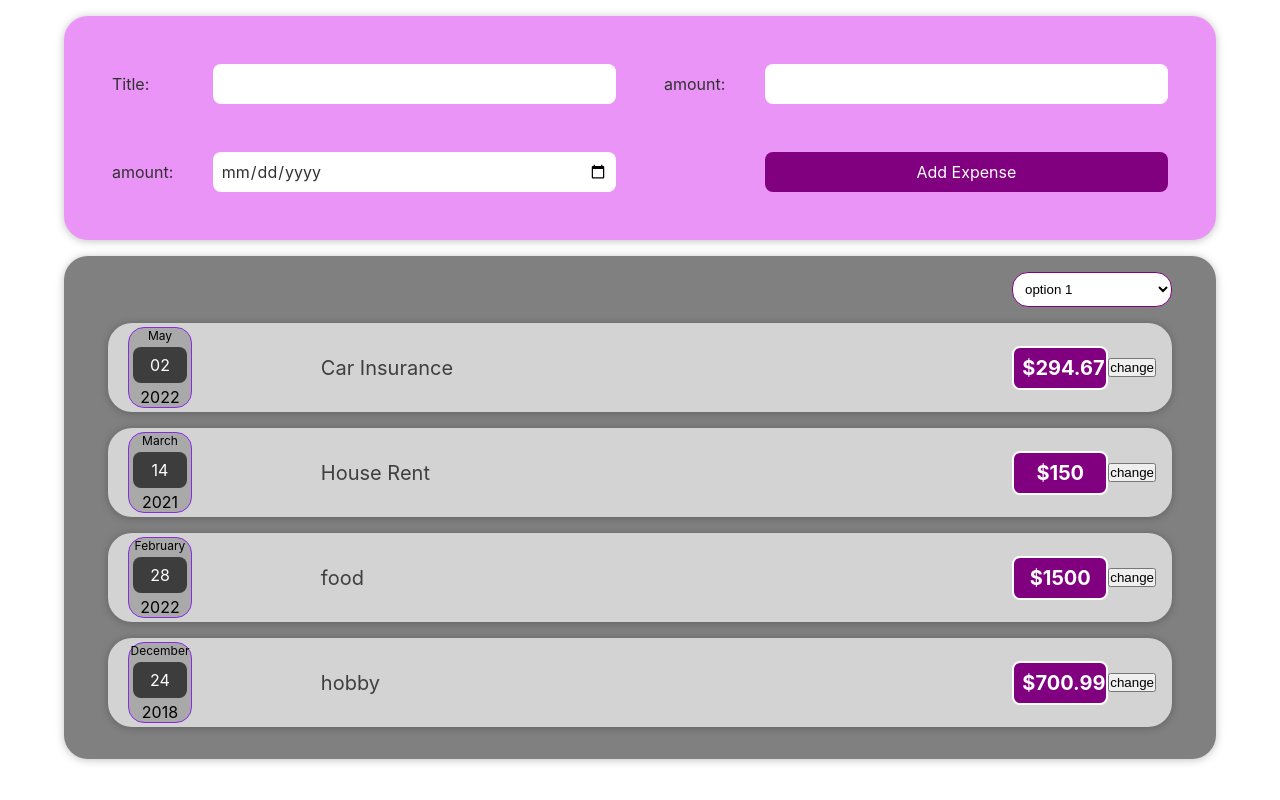
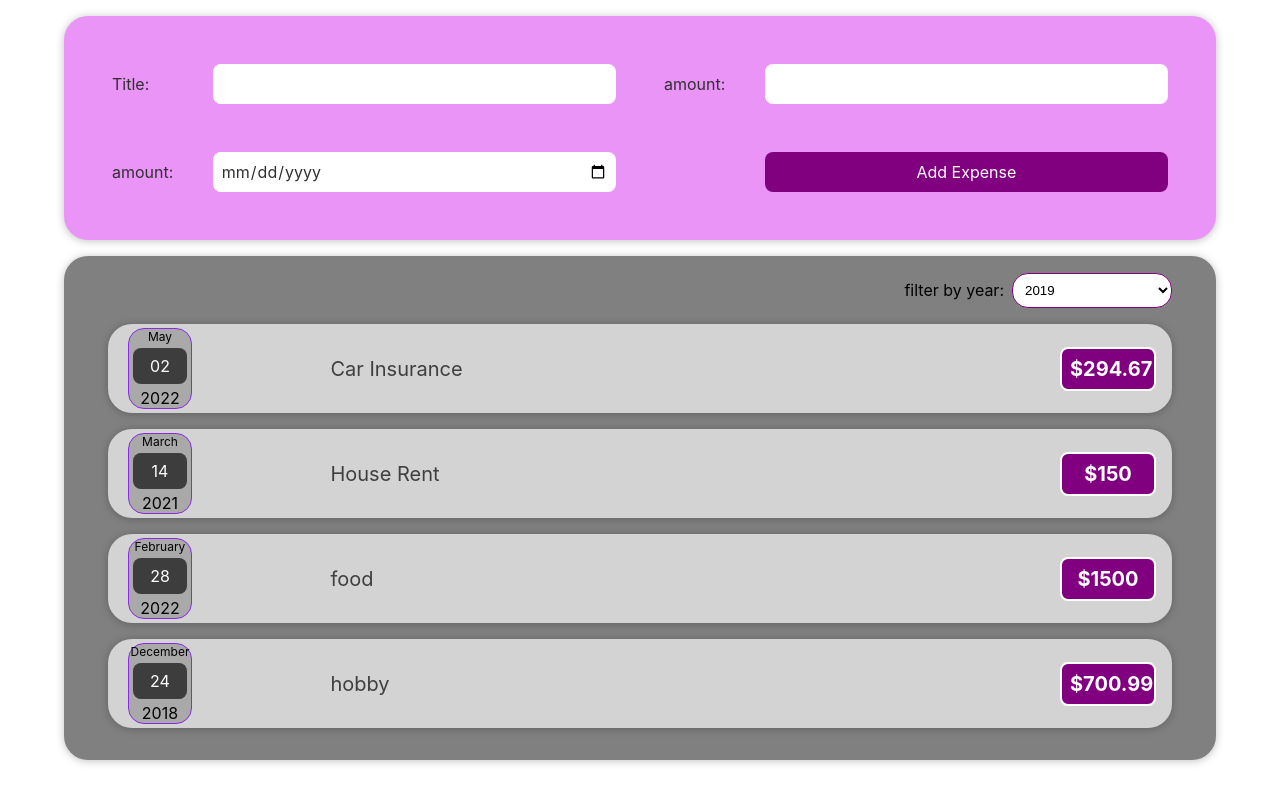
Before and after one commit to AmirAsadzadeh/Expense-Tracker-With-React, a React (Create React App) app: page / in a window 1280 px wide. Built offline with nearby package versions, Linux system fonts and the light colour scheme.

Commit message:
expenses filter implemented

```diff
--- a/src/App.js
+++ b/src/App.js
@@ -5,7 +5,7 @@ import NewExpense from "./components/NewExpense/NewExpense";
 
 function App() {
   const newExpenseHandler = function (expense){
-    console.log('from app.js')
+    return expense
   }
 
   return (
--- a/src/components/Expenses/ExpenseFilter.css
+++ b/src/components/Expenses/ExpenseFilter.css
@@ -1,11 +1,12 @@
-.expense__filter {
+.expense_action--filter {
   display: flex;
   justify-content: flex-end;
+  align-items: center;
   width: 95%;
   margin: auto;
 }
 
-.expense__filter select {
+.expense_action--filter select {
   padding: 0.5rem;
   width: 10rem;
   outline: none;
@@ -13,3 +14,7 @@
   border-radius: 1rem;
   background-color: white;
 }
+
+.expense_action--filter label{
+  padding: 0.5rem;
+}
--- a/src/components/Expenses/ExpenseFilter.js
+++ b/src/components/Expenses/ExpenseFilter.js
@@ -1,15 +1,28 @@
-import './ExpenseFilter.css'
-import React from 'react'
+import "./ExpenseFilter.css";
+import React, { useState } from "react";
 
-function ExpenseFilter(){
-    return <div className='expense__filter'>
-        <select name="expense-filter" id="expense-filter" >
-            <option value="option 1">option 1</option>
-            <option value="option 2">option 2</option>
-            <option value="option 3">option 3</option>
-            <option value="option 4">option 4</option>
-        </select>
+function ExpenseFilter(props) {
+  const [filterValue, setFilter] = useState("2019");
+  const filterChangeHandler = function (event) {
+    setFilter(event.target.value);
+    props.onChangedFilter(filterValue);
+  };
+  return (
+    <div className="expense_action--filter">
+      <label htmlFor="">filter by year: </label>
+      <select
+        name="expense-filter"
+        id="expense-filter"
+        onChange={filterChangeHandler}
+        value={filterValue}
+      >
+        <option value="2019">2019</option>
+        <option value="2020">2020</option>
+        <option value="2021">2021</option>
+        <option value="2022">2022</option>
+      </select>
     </div>
+  );
 }
 
-export default ExpenseFilter
+export default ExpenseFilter;
--- a/src/components/Expenses/ExpenseItem.js
+++ b/src/components/Expenses/ExpenseItem.js
@@ -4,21 +4,16 @@ import ExpenseDate from "./ExpenseDate.js";
 import Card from "../UI/Card";
 
 function ExpenseItem(props) {
-  const [title,setTitle] =  useState(props.title)
 
-  const titleHandler = function () {
-    setTitle('updated!')
-  };
   return (
     <Card className="expense-item">
       <div className="expense-item__date">
         <ExpenseDate date={props.date} />
       </div>
       <div className="expense-item__description">
-        <p className="expense-item__title">{title}</p>
+        <p className="expense-item__title">{props.title}</p>
         <p className="expense-item__price">${props.amount}</p>
       </div>
-      <button onClick={titleHandler}>change</button>
     </Card>
   );
 }
--- a/src/components/Expenses/Expenses.js
+++ b/src/components/Expenses/Expenses.js
@@ -28,9 +28,13 @@ function Expenses() {
     },
   ];
 
+  const changeFilter = function(value){
+    console.log(value)
+  }
+
   return (
     <Card className="expenses">
-      <ExpenseFilter></ExpenseFilter>
+      <ExpenseFilter onChangedFilter = {changeFilter}></ExpenseFilter>
       <ExpenseItem
         title={expenses[0].title}
         amount={expenses[0].amount}
```
